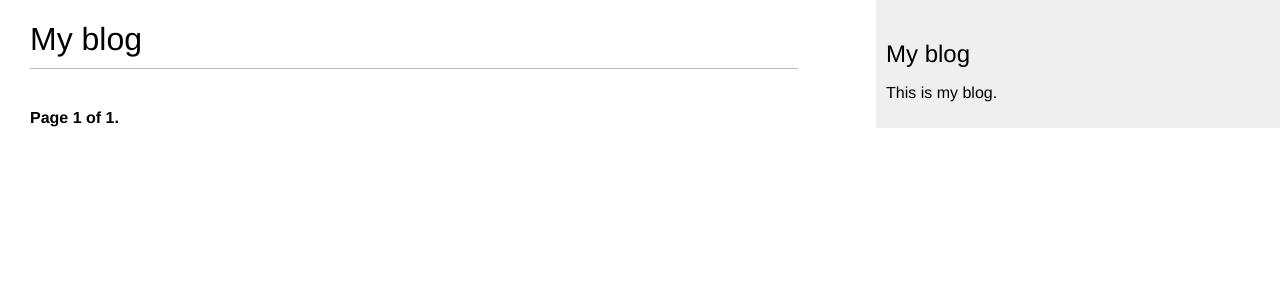
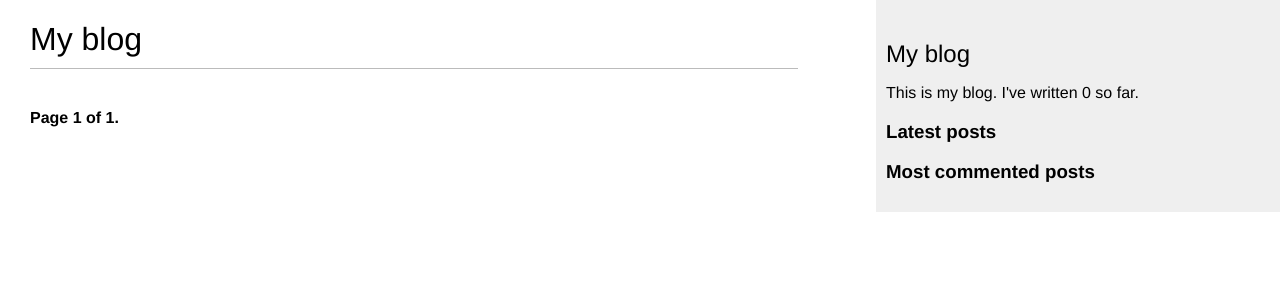
Before and after one commit to GashawDenys/blog-test, a Django app: page /blog/ in a window 1280 px wide. Shown: the top 300 px of the page. Run offline with Django 3.2, Linux system fonts and the light colour scheme; data that the repository does not hold is empty.

Commit message:
Added latest posts and commented posts on the sidebar

```diff
--- a/backend/blog/templates/blog/base.html
+++ b/backend/blog/templates/blog/base.html
@@ -1,3 +1,4 @@
+{% load blog_tags %}
 {% load static %}
 <!DOCTYPE html>
 <html>
@@ -11,7 +12,15 @@
     </div>
     <div id="sidebar">
         <h2>My blog</h2>
-        <p>This is my blog.</p>
+        <p>This is my blog. I've written {% total_posts %} so far.</p>
+        <h3>Latest posts</h3>
+        {% show_latest_posts 2%}
+        <h3>Most commented posts</h3>
+        {% get_most_commented_posts as most_commented_posts%}
+        {% for post in most_commented_posts %}
+            <li><a href="{{ post.get_absolute_url }}">{{ post.title }}</a></li>
+        {% endfor %}
+
     </div>
 </body>
 </html>
--- /dev/null
+++ b/backend/blog/templates/blog/post/latest_posts.html
@@ -0,0 +1,5 @@
+<ul>
+    {% for post in latest_posts %}
+        <li><a href="{{ post.get_absolute_url }}">{{ post.title }}</a></li>
+    {% endfor %}
+</ul>
--- /dev/null
+++ b/backend/blog/templatetags/blog_tags.py
@@ -0,0 +1,22 @@
+from django import template
+from django.db.models import Count
+from ..models import Post
+
+
+register = template.Library()
+
+
+@register.simple_tag
+def total_posts():
+    return Post.published.count()
+
+
+@register.inclusion_tag('blog/post/latest_posts.html')
+def show_latest_posts(count=5):
+    latest_posts = Post.published.order_by('-publish')[:count]
+    return {'latest_posts': latest_posts}
+
+
+@register.simple_tag
+def get_most_commented_posts(count=5):
+    return Post.published.annotate(total_comments=Count('comments')).order_by('-total_comments')[:count]
```
Also changed, not shown: backend/blog/templatetags/__init__.py (added).
